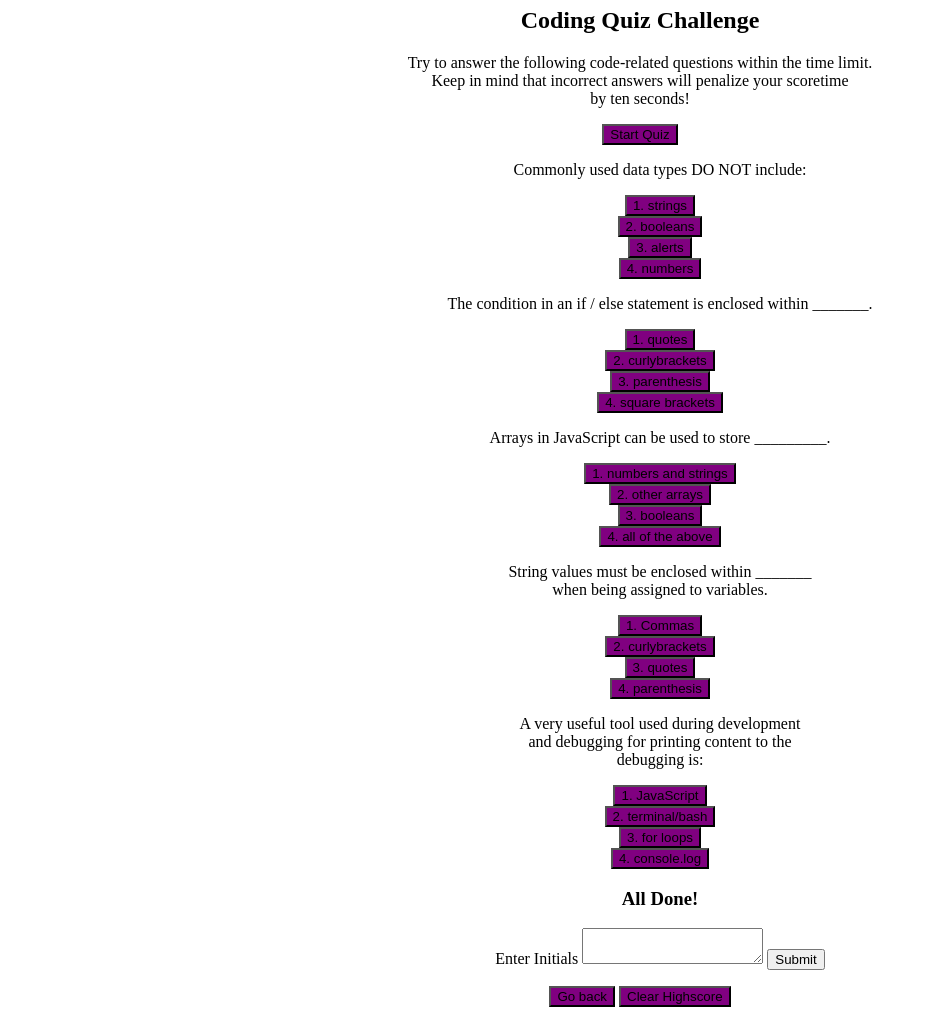
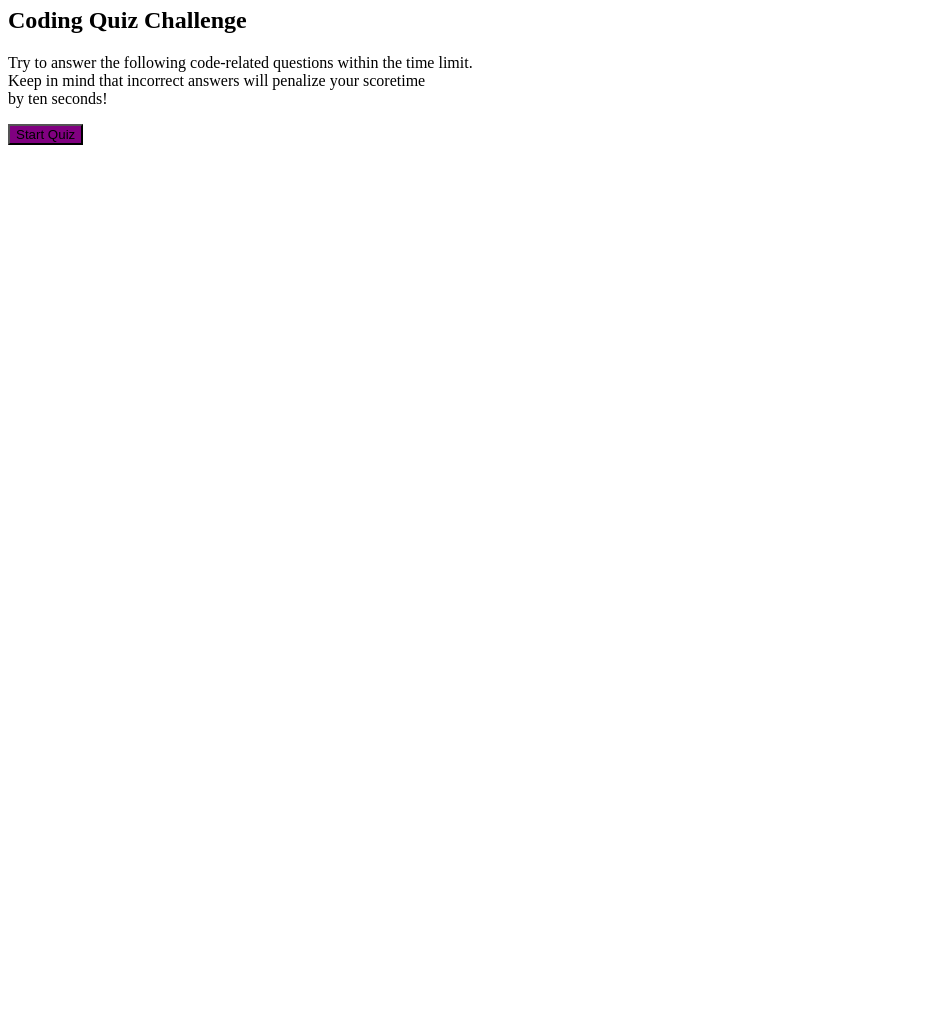
Before and after one commit to Afam-26/Halloween-Game, a plain HTML site: page index.html in a window 1280 px wide. Shown: the part 73-1088 px from the top of the page, without its empty margins (0-927 px from the left). After the commit the page ends 800 px from the top, so only its background shows below. Drawn offline with Linux system fonts and the light colour scheme.

Commit message:
updating html, css, and js

```diff
--- a/index.html
+++ b/index.html
@@ -11,116 +11,27 @@
 </head>
 
 <!-- main body -->
+
 <body>
-
-    <div id="main" class="container">
-        <header class="score">
-            <h1 class="time">View Highscores</h1>
-        </header>
-
-        <!-- Quiz questions and answers container-->
-
   <div id="question-contaniner" class="hide">
-            <form>
+    <h1 class="time">Total time 30 seconds</h1>
     <h2>Coding Quiz Challenge</h2>
     <p id="instru">Try to answer the following code-related questions within the time limit. <br> Keep in mind that incorrect answers will penalize your scoretime <br> by ten seconds!</p>
     <button id="start-btn" class="start-btn">Start Quiz</button>
 
-                <ul id="quiz-1">
-                  <p>
-                      Commonly used data types DO NOT include:
-                  </p>
-                  <button id="ans-1" class="Q-ans-1">1. strings</button>
-                  <br>
-                  <button id="ans-2" class="Q-ans-1">2. booleans</button>
-                  <br>
-                  <button id="ans-3" class="Q-ans-1">3. alerts</button>
-                  <br>
-                  <button id="ans-4" class="Q-ans-1">4. numbers</button>
+  </div>
+  <form>
+    <div id="quiz" class="hide">
+      <h3 id="quiz-btn"></h3>
+      <button id="btn-1" class="ans"></button>
+      <button id="btn-2" class="ans"></button>
+      <button id="btn-3" class="ans"></button>
+      <button id="btn-4" class="ans"></button>
 
-                </ul>
-
-                <ul id="quiz-2">
-                    <p>
-                        The condition in an if / else statement is enclosed within _______.
-                    </p>
-                    <button id="ans-1" class="Q-ans-2">1. quotes</button>
-                    <br>
-                    <button id="ans-2" class="Q-ans-2">2. curlybrackets</button>
-                    <br>
-                    <button id="ans-3" class="Q-ans-2">3. parenthesis</button>
-                    <br>
-                    <button id="ans-4" class="Q-ans-2">4. square brackets</button>
-
-                  </ul>
-
-                  <ul id="quiz-3">
-                    <p>
-                       Arrays in JavaScript can be used to store _________.
-                    </p>
-                    <button id="ans-1" class="Q-ans-3">1. numbers and strings</button>
-                    <br>
-                    <button id="ans-2" class="Q-ans-3">2. other arrays</button>
-                    <br>
-                    <button id="ans-3" class="Q-ans-3">3. booleans</button>
-                    <br>
-                    <button id="ans-4" class="Q-ans-3">4. all of the above</button>
-
-                  </ul>
-
-                  <ul id="quiz-4">
-                    <p>
-                        String values must be enclosed within _______  <br>
-                        when being assigned to variables.
-                    </p>
-                    <button id="ans-1" class="Q-ans-4">1. Commas</button>
-                    <br>
-                    <button id="ans-2" class="Q-ans-4">2. curlybrackets</button>
-                    <br>
-                    <button id="ans-3" class="Q-ans-4">3. quotes</button>
-                    <br>
-                    <button id="ans-4" class="Q-ans-4">4. parenthesis</button>
-
-                  </ul>
-
-                  <ul id="quiz-5">
-                    <p>
-                        A very useful tool used during development <br>
-                        and debugging for printing content to the <br>
-                        debugging is:
-                    </p>
-                    <button id="ans-1" class="Q-ans-5">1. JavaScript</button>
-                    <br>
-                    <button id="ans-2" class="Q-ans-5">2. terminal/bash</button>
-                    <br>
-                    <button id="ans-3" class="Q-ans-5">3. for loops</button>
-                    <br>
-                    <button id="ans-4" class="Q-ans-5">4. console.log</button>
-
-                  </ul>
-
-                  <!-- Highest score area -->
-
-                  <ul>
-                    <h3>All Done!</h3>
-
-                    <label>Enter Initials</label>
-                    <textarea class="input-field" name="text" name="message"></textarea>
-
-                    <input id="submit-btn" type="submit" value="Submit">
-                  </ul>
-
-                  <!-- Control area -->
-                <div class="controls">
-                    <button id="next-btn" class="next-btn hide">Go back</button>
-                    <button id="clear-hgh" class="clear-hgh hide">Clear Highscore</button>
     </div>
-
   </form>
 
-        </div>
-
-    </div>
   <script src="./script.js"></script>
 </body>
+
 </html>
--- a/script.js
+++ b/script.js
@@ -1,9 +1,41 @@
+var questionCon = document.querySelector("question-container")
 var timeEl = document.querySelector(".time");
-var mainEl = document.querySelector("#main");
-var nextButton = document.querySelector("#next");
-var clearHighScore = document.querySelector("#clear-hgh");
+var hideEl = document.querySelector(".hide");
+var quizEl = document.querySelector("#quiz");
+var quizBtnEl = document.querySelector("#quiz-btn");
+var istruEl = document.querySelector("#instru");
+var startBtn = document.querySelector("#start-btn");
+var btnOne = document.querySelector("#btn-1")
+var btnTwo = document.querySelector("#btn-2")
+var btnThree = document.querySelector("#btn-3")
+var btnFour = document.querySelector("#btn-4")
+var currentPosition = 0;
 
-var secondsLeft = 10
+var secondsLeft = 30;
+
+
+// var nextButton = document.querySelector("#next");
+// var clearHighScore = document.querySelector("#clear-hgh");
+// var goBack = document.querySelector("#go-bk")
+// var quiz1El = document.querySelector("#quiz-1")
+
+var question = {
+
+    {
+        question: "Commonly used data types DO NOT include?",
+        options:["strings", "booleans", "alerts", "numbers"],
+        answer: "strings"
+
+    },
+
+    {
+        question: "The condition in an if / else statement is enclosed within"
+        Option: ["quotes", "curlybrackets", "parenthesis", "brackets"],
+        answer: "curlybracket"
+    }
+}
+
+
 
 function setTime() {
     var timerInterval = setInterval(function() {
--- a/style.css
+++ b/style.css
@@ -4,6 +4,7 @@
 
 form{
     text-align: center;
+    display: none;
 }
 
 button{
```
Also changed, not shown: 1 other file. Lines whose indentation alone changed are shown as unchanged.
